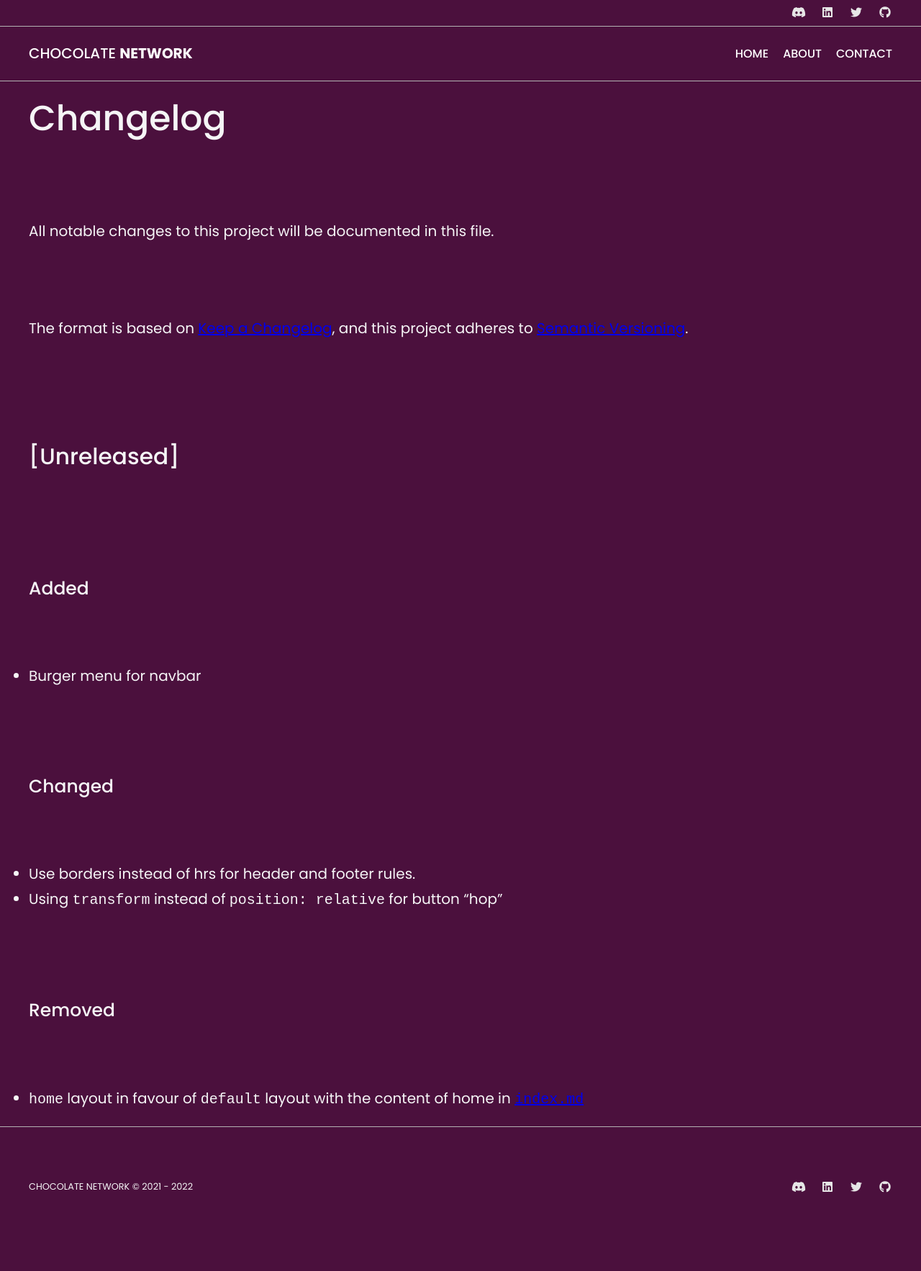
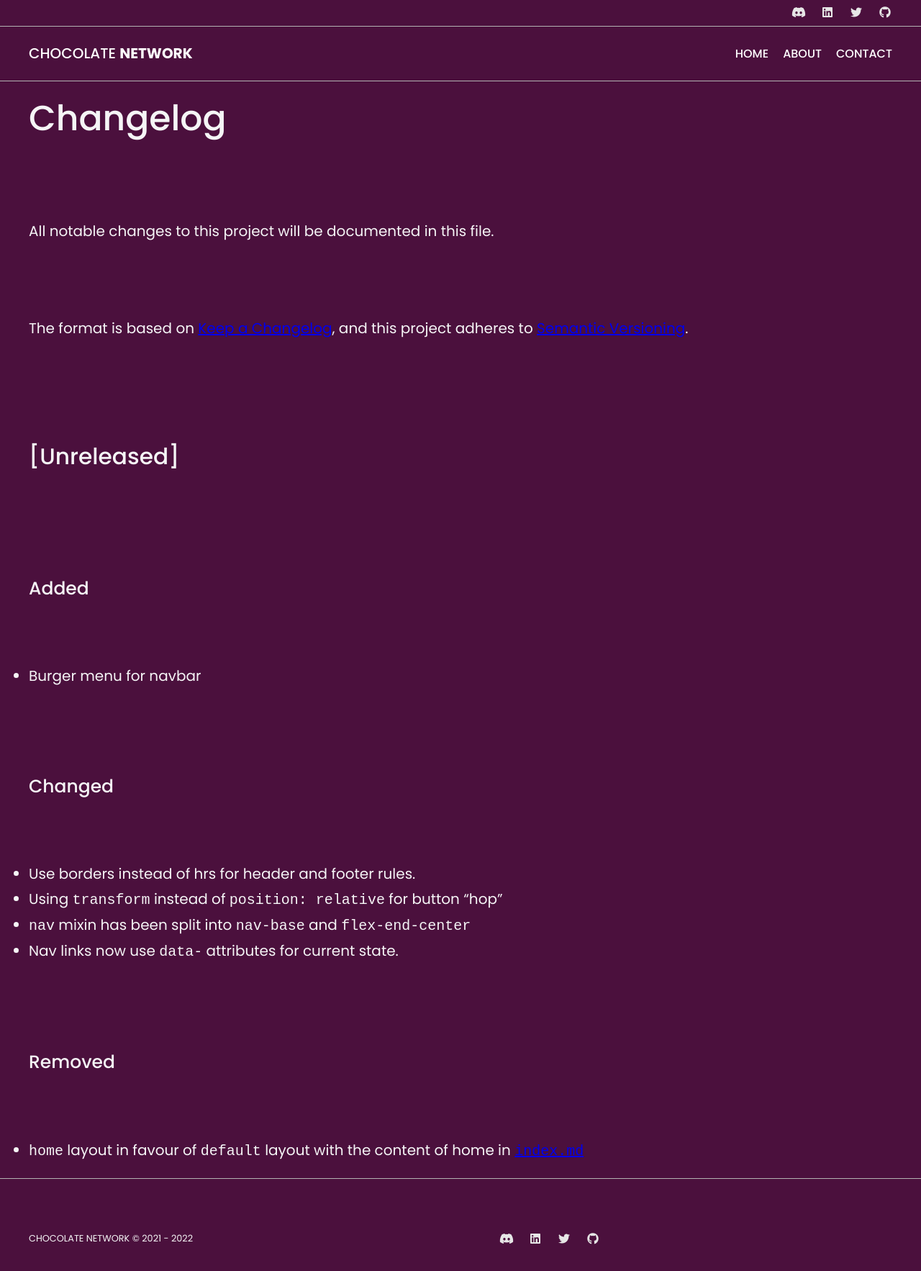
Before and after one commit to chocolatenetwork/choco-pages, a Jekyll site: the page built from CHANGELOG.md, in a window 1280 px wide. Shown: the whole page at 72% size. Built offline with Jekyll 4.4.1, drawn with Linux system fonts in a browser that asks for light colours; our own code applies the rules of GitHub Pages for plain Markdown files; before the commit the page ends 1694 px from its top, so only the background shows below that.

Commit message:
feat(mobile): Give main nav default grid, cleanup link state
Split nav mixin for ease, changed nav link focus logic to use data- attributes, updated changelog. Added .gitignore for bundler in prep for a proper workspace init.

nav mixin split to two mixins, only placed base on nav class

```diff
--- a/_includes/nav.html
+++ b/_includes/nav.html
@@ -42,18 +42,25 @@
 <script>
   // make link active if url matches
   const links = document.querySelectorAll('.nav_main ul li a');
-  const hashChange = function () {
-    var url = window.location.href;
-    for (var i = 0; i < links.length; i++) {
+  const memo = {prev: null};
+  const hashStateChange = function(){
+    const currEl = findMatch(window.location);
+    console.log("Hash", currEl);
+    if(memo.prev) memo.prev.dataset.state =  "off";
+    memo.prev =  currEl;
+    currEl.dataset.state = "on";
+  }
+  const findMatch = function(loc){
+    const url = loc.href;
+    for (let i = 0; i < links.length; i++) {
       if (url.indexOf(links[i].href) > -1) {
-        links[i].classList.add('current');
-      } else {
-        links[i].classList.remove('current');
+        return links[i];
       }
     }
-  };
-  hashChange();
-  window.addEventListener('hashchange', hashChange);
+  }
+  // Necessary for cases where a match is where we start.
+  hashStateChange();
+  window.addEventListener('hashchange', hashStateChange);
 
   // switch button
   const button  =  document.querySelector('.nav_main .nav_burger');
--- a/_sass/_molecules.scss
+++ b/_sass/_molecules.scss
@@ -21,15 +21,14 @@
   flex-wrap: wrap;
 }
 
-@mixin nav {
+@mixin nav-base{
   width: 100%;
   max-width: $grid-size;
-  display: flex;
-  justify-content: end;
+
+  // content styles
   & > .logo {
     @include nav-logo;
   }
-  align-items: center;
 
   & > ul {
     @include hr-list-of-links;
@@ -39,6 +38,11 @@
       @include nav-li;
     }
   }
+}
+@mixin flex-end-center{
+  display: flex;
+  justify-content: end;
+  align-items: center;
 }
 
 @mixin hide-burger {
@@ -136,34 +140,36 @@
 
 //<nav>
 .nav {
-  @include nav;
+  @include nav-base();
   box-sizing: border-box;
 }
 .nav_social {
-  display: none;
   height: 36px;
   padding: $body-padding / 2 $body-padding;
   @include rem-body-pad(false);
-  @media (min-width: $sm-break) {
-    display: var(--initial-display, flex);
-  }
+  @include flex-end-center();
 }
 
 .nav_main {
-  height: 75px;
+  // default
+  min-height: 75px;
+  display: grid;
+  grid-template-columns: auto max-content;
+  grid-auto-rows: minmax(75px, max-content);
+  align-items: center;
   padding: 0 $body-padding;
   @include rem-body-pad(false);
   // Swap order for default
   @include main-nav-state;
   @include main-nav-init-state;
+  @media (min-width: $sm-break) {
+    @include flex-end-center();
+  }
 }
 .nav--highlight {
   width: 100%;
-  @include border(0, 1px);
+  @include border(1px, 1px);
   @include grid-h-center;
-  @media (min-width: $sm-break) {
-    @include border(1px, 1px);
-  }
 }
 .nav .link {
   @include nav_link;
--- a/_sass/primitives/_atoms.scss
+++ b/_sass/primitives/_atoms.scss
@@ -42,7 +42,7 @@
   // Then create a variant of link that is no-underline
 }
 @mixin nav_link {
-  &.current {
+  &[data-state="on"] {
     color: $wrap-red;
   }
 }
```
Also changed, not shown: CHANGELOG.md, 1 other file.
